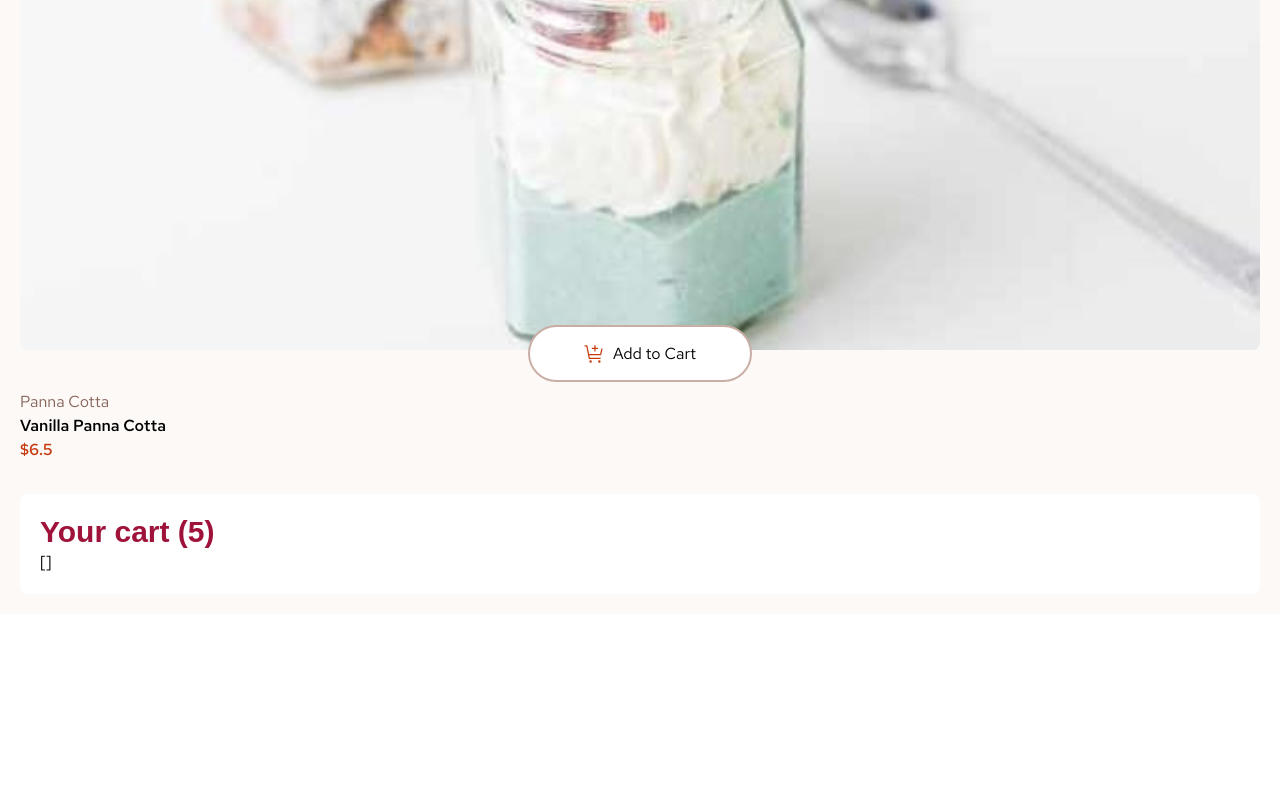
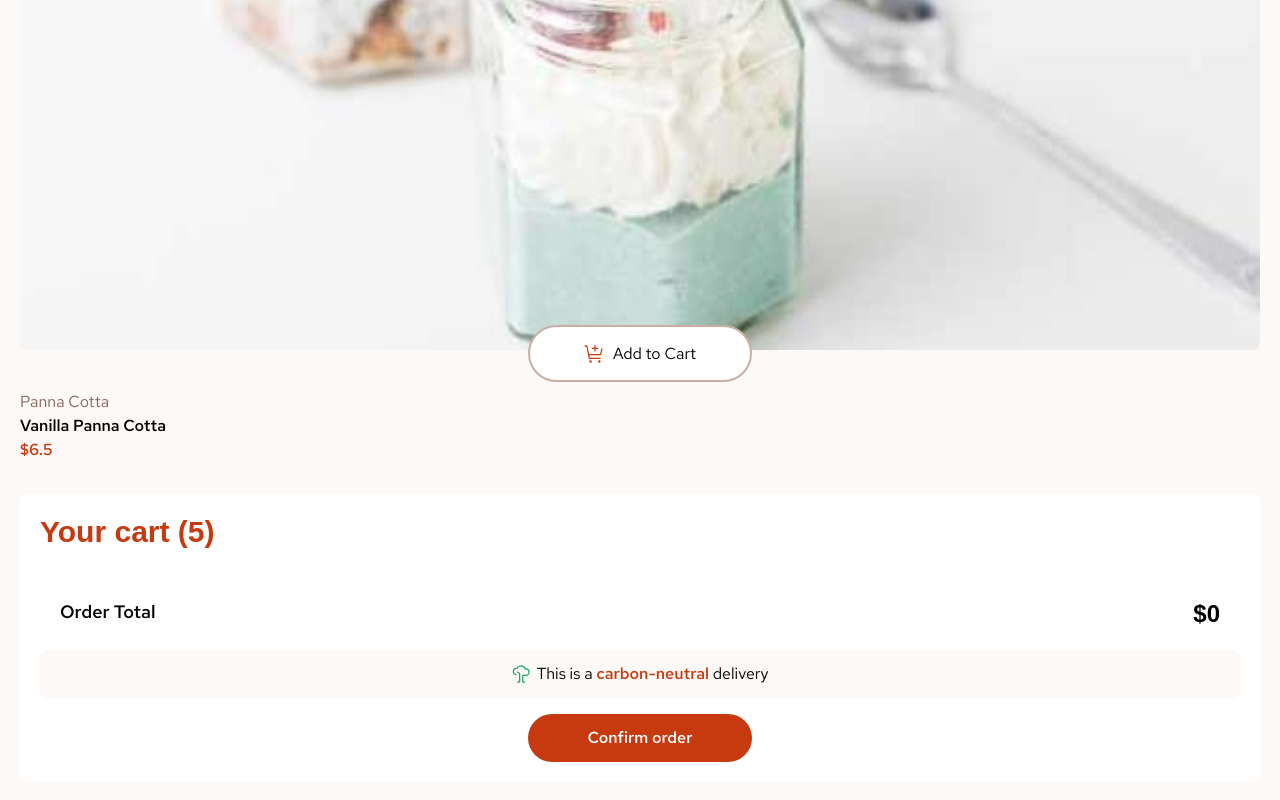
Before and after one commit to manohySr/buybuy, a Vue app: page / in a window 1280 px wide. Shown: the part 8113-8913 px from the top of the page. Before the commit the page ends 8727 px from the top, so only its background shows below. Built offline with nearby package versions, Linux system fonts and the light colour scheme; a web font is replaced by a local one.

Commit message:
feat:    add calculation for some
and add style within it

```diff
--- a/src/components/Cart.vue
+++ b/src/components/Cart.vue
@@ -1,29 +1,89 @@
 <script setup>
 import illustration from "@/assets/images/illustration-empty-cart.svg";
+import deleteIcon from "@/assets/images/icon-remove-item.svg";
+import tree from "@/assets/images/icon-carbon-neutral.svg";
+import { computed } from "vue";
 
 const props = defineProps({
   numberItem: {
-    type: String,
+    type: Number,
     default: 0,
   },
   desserts: {
     type: Object,
   },
 });
+
+const totalSum = computed(() => {
+  return props.desserts.reduce(
+    (sum, dessert) => sum + dessert.price * dessert.amount,
+    0,
+  );
+});
 </script>
 <template>
   <div class="bg-white rounded-lg p-5">
-    <h1 class="text-3xl font-bold text-rose-800">
-      Your cart ({{ props.numberItem }})
+    <h1 class="text-3xl font-bold text-red pb-5">
+      Your cart ({{ numberItem }})
     </h1>
-    <!-- <div class="flex justify-center"> -->
-    <!--   <img :src="illustration" class="image object-cover" /> -->
-    <!-- </div> -->
-    <!-- <h2 class="flex justify-center text-green text-xl"> -->
-    <!--   Your added items will appear here -->
-    <!-- </h2> -->
-    <div>
-      {{ desserts }}
+
+    <div v-if="numberItem > 0" class="mt">
+      <div
+        v-for="dessert in desserts"
+        :key="dessert.name"
+        class="item flex justify-between p-5 py-3 mb-2"
+      >
+        <div>
+          <h3 class="text-lg font-semibold text-rose-500">
+            {{ dessert.name }}
+          </h3>
+          <div class="price flex">
+            <span class="number text-rose-800 font-bold"
+              >{{ dessert.amount }}x</span
+            >
+            <span>@${{ dessert.price }}</span>
+            <span class="font-bold text-rose-500"
+              >${{ (dessert.price * dessert.amount).toFixed(2) }}</span
+            >
+          </div>
+        </div>
+        <button
+          class="flex items-center justify-center p-2 rounded-full border-2 border-red w-8 h-8"
+        >
+          <img :src="deleteIcon" alt="Delete Icon" class="text-red" />
+        </button>
+      </div>
+
+      <div class="flex justify-between align-center p-5 py-3 mb-2">
+        <span class="text-lg font-semibold">Order Total</span>
+        <span class="text-2xl font-bold">${{ totalSum }}</span>
+      </div>
+
+      <div
+        class="flex justify-center align-center gap-1 p-5 py-3 mb-2 bg-rose-50 rounded-lg"
+      >
+        <img :src="tree" alt="Tree" />
+        <span
+          >This is a
+          <span class="font-semibold text-red">carbon-neutral</span>
+          delivery</span
+        >
+      </div>
+      <div class="flex justify-center mt">
+        <button
+          class="w-56 flex items-center justify-center px-5 py-3 rounded-full bg-red text-white font-semibold"
+        >
+          Confirm order
+        </button>
+      </div>
+    </div>
+    <div v-else>
+      <div class="flex justify-center">
+        <img :src="illustration" class="image object-cover" />
+      </div>
+      <h2 class="flex justify-center text-green text-xl">
+        Your added items will appear here
+      </h2>
     </div>
   </div>
 </template>
@@ -33,4 +93,22 @@ const props = defineProps({
   width: 250px;
   height: 250px;
 }
+
+.price {
+  display: flex;
+  align-items: center;
+  gap: 1rem;
+}
+
+.number {
+  margin-right: 1rem;
+}
+
+.item {
+  border-bottom: 1px solid hsl(14, 25%, 72%);
+}
+
+.mt {
+  margin-top: 1rem;
+}
 </style>
```
